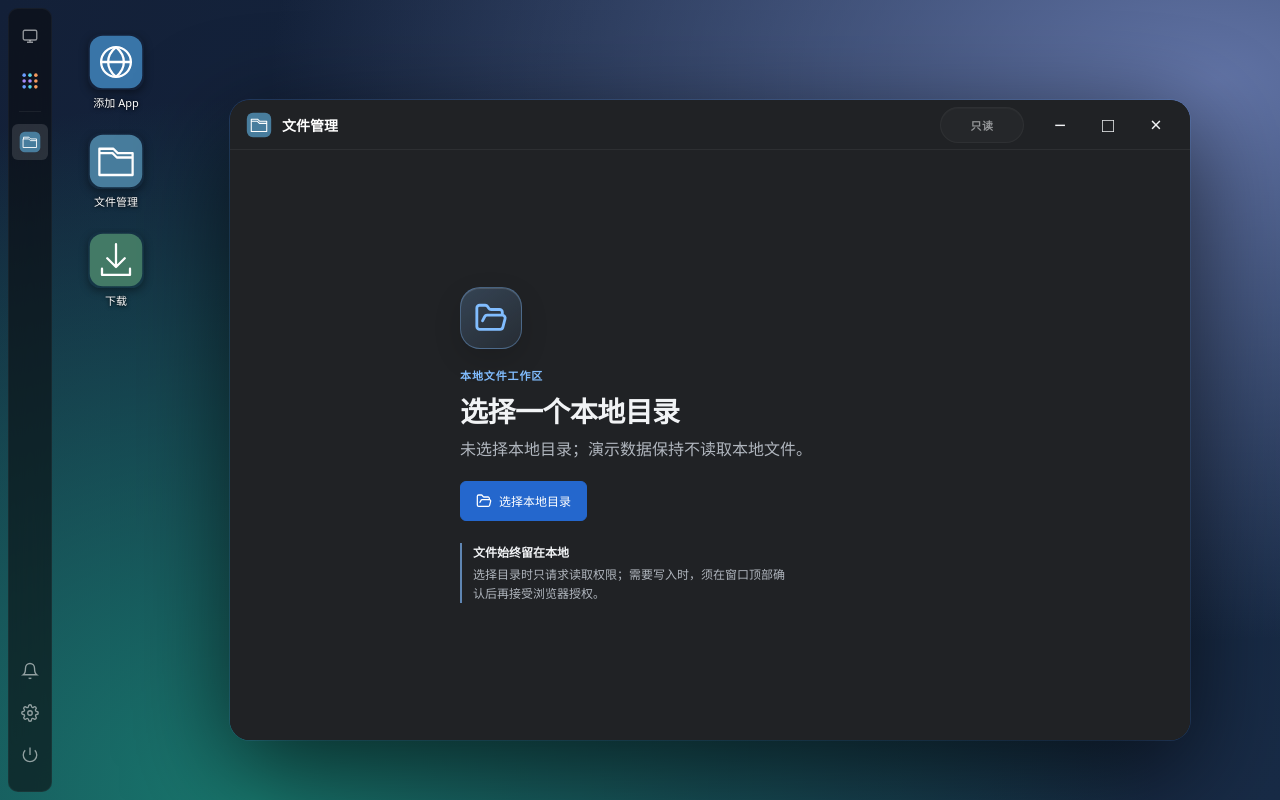
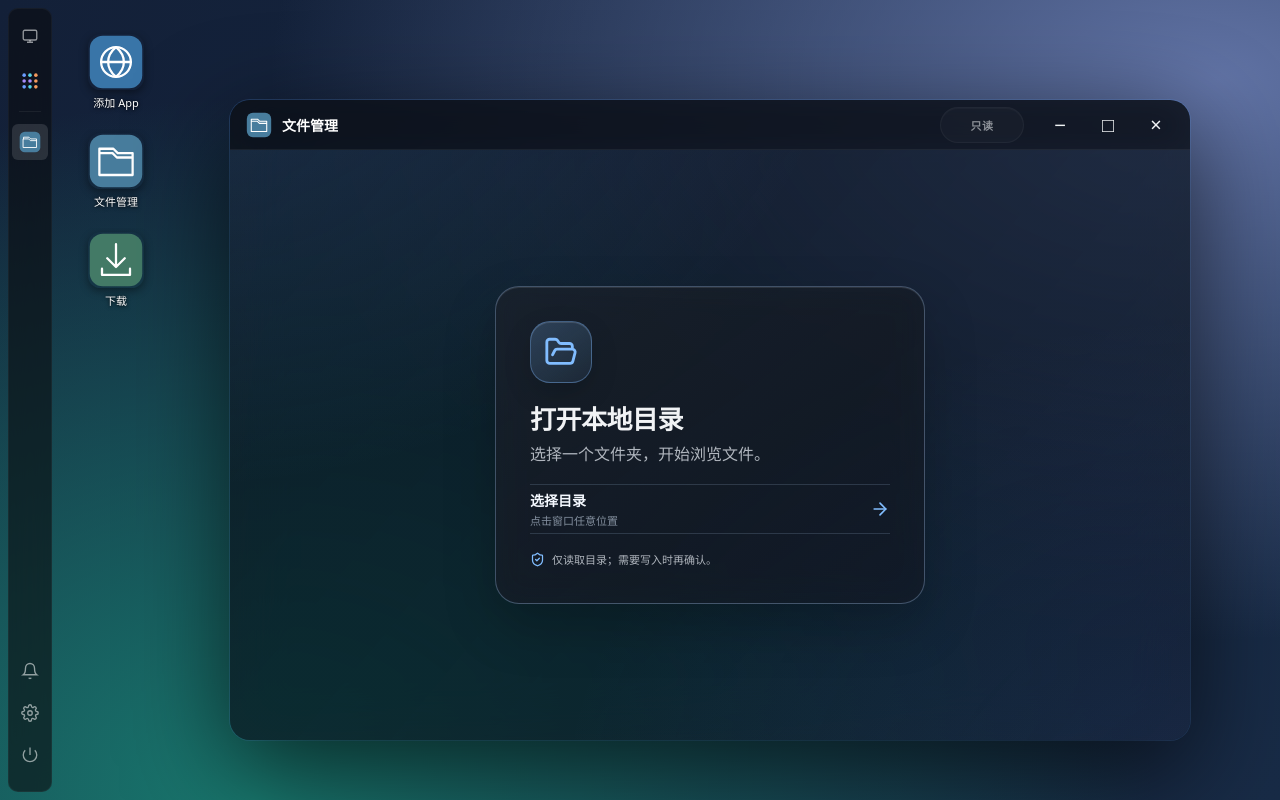
Before and after one commit to Ben8368/uNAS, a React (Vite) app in the folder apps/extension/: page / in a window 1280 px wide. Both pictures are taken after a click on the button "文件管理". Built offline with nearby package versions, Linux system fonts and the light colour scheme.

Commit message:
Polish local directory picker and window glass styling

```diff
--- a/apps/extension/src/App.tsx
+++ b/apps/extension/src/App.tsx
@@ -23,11 +23,6 @@ export default function App() {
   useEffect(() => { void fileWorkspacePort.restoreDirectory() }, [])
 
   const handleOpenApp = useCallback((id: string) => {
-    if (id === 'file-manager') {
-      // The picker is invoked while the launch click is still a trusted user gesture.
-      if (fileWorkspacePort.getSnapshot().status === 'ready') void fileWorkspacePort.restoreDirectory()
-      else void fileWorkspacePort.chooseDirectory()
-    }
     openWindow(id)
     setShowLauncher(false)
   }, [openWindow, setShowLauncher])
--- a/apps/extension/src/apps/file-manager/LocalDirectoryPane.tsx
+++ b/apps/extension/src/apps/file-manager/LocalDirectoryPane.tsx
@@ -1,5 +1,5 @@
-import { useCallback, useEffect, useRef, useState } from 'react'
-import { Search, X, FolderOpen, Home, ChevronRight } from 'lucide-react'
+import { type KeyboardEvent, useCallback, useEffect, useRef, useState } from 'react'
+import { ArrowRight, FolderOpen, Home, ShieldCheck, Search, X, ChevronRight } from 'lucide-react'
 
 import { fileWorkspacePort } from 'unas-src/api/fileWorkspace'
 import type { AuthorizedDirectoryListing } from '#contracts'
@@ -64,6 +64,12 @@ export function LocalDirectoryPane() {
     await fileWorkspacePort.chooseDirectory()
   }, [])
 
+  const handleEmptyStateKeyDown = useCallback((event: KeyboardEvent<HTMLElement>) => {
+    if (event.key !== 'Enter' && event.key !== ' ') return
+    event.preventDefault()
+    if (access.status !== 'selecting') void chooseDirectory()
+  }, [access.status, chooseDirectory])
+
   const write = useCallback(async (operation: () => Promise<void>) => {
     setWriting(true)
     setError('')
@@ -92,18 +98,26 @@ export function LocalDirectoryPane() {
   }, [currentPath, write])
 
   if (access.status !== 'ready') {
-    return <section className="fm-local-empty" aria-live="polite">
+    return <section
+      className={`fm-local-empty ${access.status === 'selecting' ? 'fm-local-empty--selecting' : ''}`}
+      role="button"
+      tabIndex={access.status === 'selecting' ? -1 : 0}
+      aria-label={access.status === 'selecting' ? '正在打开系统目录选择器' : '选择本地目录并打开系统目录选择器'}
+      aria-disabled={access.status === 'selecting'}
+      aria-live="polite"
+      onClick={() => { if (access.status !== 'selecting') void chooseDirectory() }}
+      onKeyDown={handleEmptyStateKeyDown}
+    >
       <div className="fm-local-empty__content">
         <div className="fm-local-empty__icon-surface"><FolderOpen className="fm-local-empty__icon" aria-hidden="true" /></div>
         <div className="fm-local-empty__copy">
-          <span className="fm-local-empty__eyebrow">本地文件工作区</span>
-          <h2>选择一个本地目录</h2>
-          <p>{access.message || '从一个你常用的文件夹开始。'}</p>
+          <h2>打开本地目录</h2>
+          <p>{access.message || '选择一个文件夹，开始浏览文件。'}</p>
         </div>
-        <button type="button" className="fm-action-btn fm-action-btn--primary fm-local-empty__action" onClick={() => void chooseDirectory()} disabled={access.status === 'selecting'}>
-          <FolderOpen aria-hidden="true" />{access.status === 'selecting' ? '正在打开目录选择器' : access.status === 'requires-user' ? '重新选择目录' : '选择本地目录'}
-        </button>
-        <p className="fm-local-empty__detail"><strong>文件始终留在本地</strong><span>选择目录时只请求读取权限；需要写入时，须在窗口顶部确认后再接受浏览器授权。</span></p>
+        <span className="fm-local-empty__action" aria-hidden="true">
+          <span><strong>{access.status === 'selecting' ? '正在打开选择器' : '选择目录'}</strong><small>点击窗口任意位置</small></span><ArrowRight />
+        </span>
+        <p className="fm-local-empty__detail"><ShieldCheck aria-hidden="true" />仅读取目录；需要写入时再确认。</p>
       </div>
     </section>
   }
--- a/apps/extension/src/styles/accessibility.css
+++ b/apps/extension/src/styles/accessibility.css
@@ -16,6 +16,13 @@ button:disabled { cursor: not-allowed; }
 .mt-window { min-width: 0; min-height: 0; backdrop-filter: none; }
 .mt-window-body { container-type: inline-size; }
 .mt-window-header, .mt-window-body { background: var(--color-content); color: var(--color-text); }
+
+/* Shared glass belongs to the window shell; app content remains readable on a lighter pane. */
+.mt-window { background: var(--glass-window); backdrop-filter: blur(26px) saturate(128%); -webkit-backdrop-filter: blur(26px) saturate(128%); }
+.mt-window-header { background: var(--glass-toolbar); backdrop-filter: blur(18px) saturate(122%); -webkit-backdrop-filter: blur(18px) saturate(122%); }
+.mt-window-body { background: var(--glass-content); }
+.mt-window-body > :is(.settings-app, .fm-app, .fm-local-browser, .dl-app, .lv-app, .link-apps, .psd-app, .transcode-app, .demo-tool) { background: transparent; }
+.mt-window-body :is(.settings-sidebar, .fm-sidebar, .dl-sidebar, .fm-panel, .dl-panel, .lv-panel, .psd-panel, .transcode-panel) { background: var(--glass-pane); }
 .mt-right-panel { top: var(--desktop-top); }
 .mt-main:has(.workspace-status) { right: 20px; bottom: 16px; overflow: auto; }
 .workspace-status { margin: 0; }
--- a/apps/extension/src/styles/file-manager/local-directory.css
+++ b/apps/extension/src/styles/file-manager/local-directory.css
@@ -15,18 +15,24 @@
 }
 
 .fm-local-empty {
+  position: relative;
   align-items: center;
   justify-content: center;
   width: 100%;
   margin: 0;
   padding: clamp(28px, 7vw, 88px);
+  overflow: hidden;
+  cursor: pointer;
+  background:
+    radial-gradient(110% 130% at -8% -28%, rgba(104, 169, 255, .18), transparent 66%),
+    radial-gradient(100% 120% at 104% 112%, rgba(91, 130, 235, .14), transparent 70%),
+    linear-gradient(130deg, rgba(12, 18, 27, .28), rgba(12, 18, 27, .08));
 }
 
-.fm-local-empty__content { display: flex; width: min(100%, 500px); flex-direction: column; align-items: flex-start; gap: 18px; }
+.fm-local-empty__content { display: flex; width: min(100%, 430px); flex-direction: column; align-items: flex-start; gap: 16px; border: 1px solid rgba(174, 209, 255, .3); border-radius: 24px; background: linear-gradient(145deg, rgba(27, 34, 44, .76), rgba(18, 24, 34, .6)); box-shadow: 0 22px 52px rgba(0,0,0,.22), inset 0 1px 0 rgba(255,255,255,.1); padding: clamp(24px, 3.2vw, 34px); backdrop-filter: blur(16px) saturate(118%); -webkit-backdrop-filter: blur(16px) saturate(118%); transition: transform .16s ease, border-color .16s ease, box-shadow .16s ease; }
 .fm-local-empty__icon-surface { display: grid; width: 62px; height: 62px; place-items: center; border: 1px solid color-mix(in srgb, var(--window-accent) 35%, transparent); border-radius: 20px; background: linear-gradient(145deg, color-mix(in srgb, var(--window-accent) 22%, transparent), color-mix(in srgb, var(--window-accent) 7%, transparent)); box-shadow: inset 0 1px 0 rgba(255,255,255,.12), 0 10px 28px rgba(0,0,0,.14); }
 .fm-local-empty__icon { width: 34px; height: 34px; color: var(--window-accent); }
-.fm-local-empty__copy { display: grid; gap: 7px; }
-.fm-local-empty__eyebrow { color: var(--window-accent); font-size: 11px; font-weight: 750; letter-spacing: .08em; }
+.fm-local-empty__copy { display: grid; gap: 5px; }
 .fm-local-commandbar { display: flex; align-items: center; gap: 10px; flex-wrap: wrap; }
 .fm-local-search { display: flex; align-items: center; gap: 8px; flex: 1 1 220px; min-height: 34px; border: 1px solid var(--window-border); border-radius: 7px; background: var(--window-surface-raised); padding: 0 10px; color: var(--window-text-muted); }
 .fm-local-search input { flex: 1; min-width: 0; min-height: 30px; border: 0; outline: 0; background: transparent; color: var(--window-text); }
@@ -34,14 +40,18 @@
 .fm-local-search svg, .fm-local-search button svg { width: 16px; height: 16px; }
 .fm-local-sort { min-height: 34px; border: 1px solid var(--window-border); border-radius: 7px; background: var(--window-surface-raised); color: var(--window-text); padding: 0 10px; }
 
-.fm-local-empty h2 { margin: 0; font-size: clamp(23px, 2.4vw, 28px); letter-spacing: -.02em; }
+.fm-local-empty h2 { margin: 0; font-size: clamp(22px, 2.2vw, 26px); letter-spacing: -.02em; }
 .fm-local-empty p { max-width: 48ch; margin: 0; color: var(--window-text-muted); line-height: 1.6; }
-.fm-local-empty__action { min-height: 40px; padding-inline: 15px; }
+.fm-local-empty__action { display: flex; align-items: center; justify-content: space-between; width: 100%; min-height: 50px; box-sizing: border-box; border-top: 1px solid rgba(185, 218, 255, .16); border-bottom: 1px solid rgba(185, 218, 255, .16); color: #f5f9ff; }
+.fm-local-empty__action span { display: grid; gap: 2px; }
+.fm-local-empty__action strong { font-size: 14px; font-weight: 720; }
+.fm-local-empty__action small { color: rgba(220, 233, 252, .56); font-size: 11px; }
+.fm-local-empty__action > svg { width: 20px; height: 20px; color: var(--window-accent); transition: transform .16s ease; }
 .fm-local-empty__detail,
 .fm-local-notice,
 .fm-local-footer { color: var(--window-text-muted); font-size: 12px; line-height: 1.6; }
-.fm-local-empty__detail { display: grid; max-width: 52ch; gap: 3px; margin-top: 4px !important; border-left: 2px solid color-mix(in srgb, var(--window-accent) 65%, transparent); padding-left: 11px; }
-.fm-local-empty__detail strong { color: var(--window-text); font-size: 12px; font-weight: 650; }
+.fm-local-empty__detail { display: flex; align-items: center; gap: 7px; margin-top: 1px !important; font-size: 11px; }
+.fm-local-empty__detail svg { width: 15px; height: 15px; flex: 0 0 auto; color: var(--window-accent); }
 .fm-local-notice { margin: 0; }
 .fm-local-error { margin: 0; color: var(--window-danger); }
 .fm-local-toolbar { flex-wrap: wrap; margin-bottom: 0; }
@@ -96,13 +106,18 @@
 .fm-local-breadcrumb svg { width: 14px; height: 14px; flex: 0 0 auto; }
 .fm-local-browser .fm-local-breadcrumb button:disabled { opacity: 1; }
 .fm-local-browser .fm-nav-buttons { border-color: var(--window-divider); }
-.fm-local-browser :is(.fm-icon-btn, .fm-action-btn, .fm-local-change), .fm-local-empty .fm-action-btn { background: var(--window-surface-raised); color: var(--window-text); border-color: var(--window-border); font-size: 12px; font-weight: 500; }
+.fm-local-browser :is(.fm-icon-btn, .fm-action-btn, .fm-local-change) { background: var(--window-surface-raised); color: var(--window-text); border-color: var(--window-border); font-size: 12px; font-weight: 500; }
 .fm-local-browser button:disabled { opacity: .5; }
 .fm-local-browser .fm-local-entry:disabled { opacity: 1; }
-.fm-local-browser button:hover:not(:disabled), .fm-local-empty button:hover:not(:disabled) { background: var(--window-surface-control); color: var(--window-text); }
+.fm-local-browser button:hover:not(:disabled) { background: var(--window-surface-control); color: var(--window-text); }
 .fm-local-browser .fm-local-delete { color: var(--window-text-muted); border-color: transparent; background: transparent; }
 .fm-local-browser .fm-local-delete:hover:not(:disabled) { color: var(--window-danger); }
 .fm-local-empty .fm-action-btn--primary, .fm-local-browser .fm-action-btn--primary { color: #fff; background: var(--window-primary); border-color: var(--window-primary); }
+.fm-local-empty:hover:not(.fm-local-empty--selecting) .fm-local-empty__content { border-color: rgba(158, 205, 255, .52); box-shadow: 0 28px 70px rgba(0,0,0,.3), inset 0 1px 0 rgba(255,255,255,.15); transform: translateY(-2px); }
+.fm-local-empty:hover:not(.fm-local-empty--selecting) .fm-local-empty__action > svg { transform: translateX(4px); }
+.fm-local-empty:focus-visible { outline: 2px solid var(--window-focus-ring); outline-offset: -5px; }
+.fm-local-empty--selecting { cursor: progress; }
+.fm-local-empty--selecting .fm-local-empty__content { opacity: .72; }
 .fm-local-search:focus-within { outline: 2px solid var(--window-focus-ring); outline-offset: 2px; }
 .fm-local-empty, .fm-local-browser { flex-shrink: 0; }
 .fm-local-toolbar, .fm-local-commandbar, .fm-local-notice, .fm-local-footer { flex-shrink: 0; }
@@ -126,6 +141,11 @@
   .fm-local-browser .fm-head > span:nth-child(2), .fm-local-browser .fm-row > span:nth-child(2) { display: none; }
   .fm-local-search { flex-basis: 100%; }
   .fm-local-empty { padding: 28px 20px; }
+  .fm-local-empty__content { border-radius: 22px; padding: 24px; }
+}
+
+@media (prefers-reduced-motion: reduce) {
+  .fm-local-empty__content, .fm-local-empty__action > svg { transition: none; }
 }
 
 html[data-theme='light'] .fm-local-search,
```
Also changed, not shown: apps/extension/src/styles/window-theme.css (+8 -0 lines).
